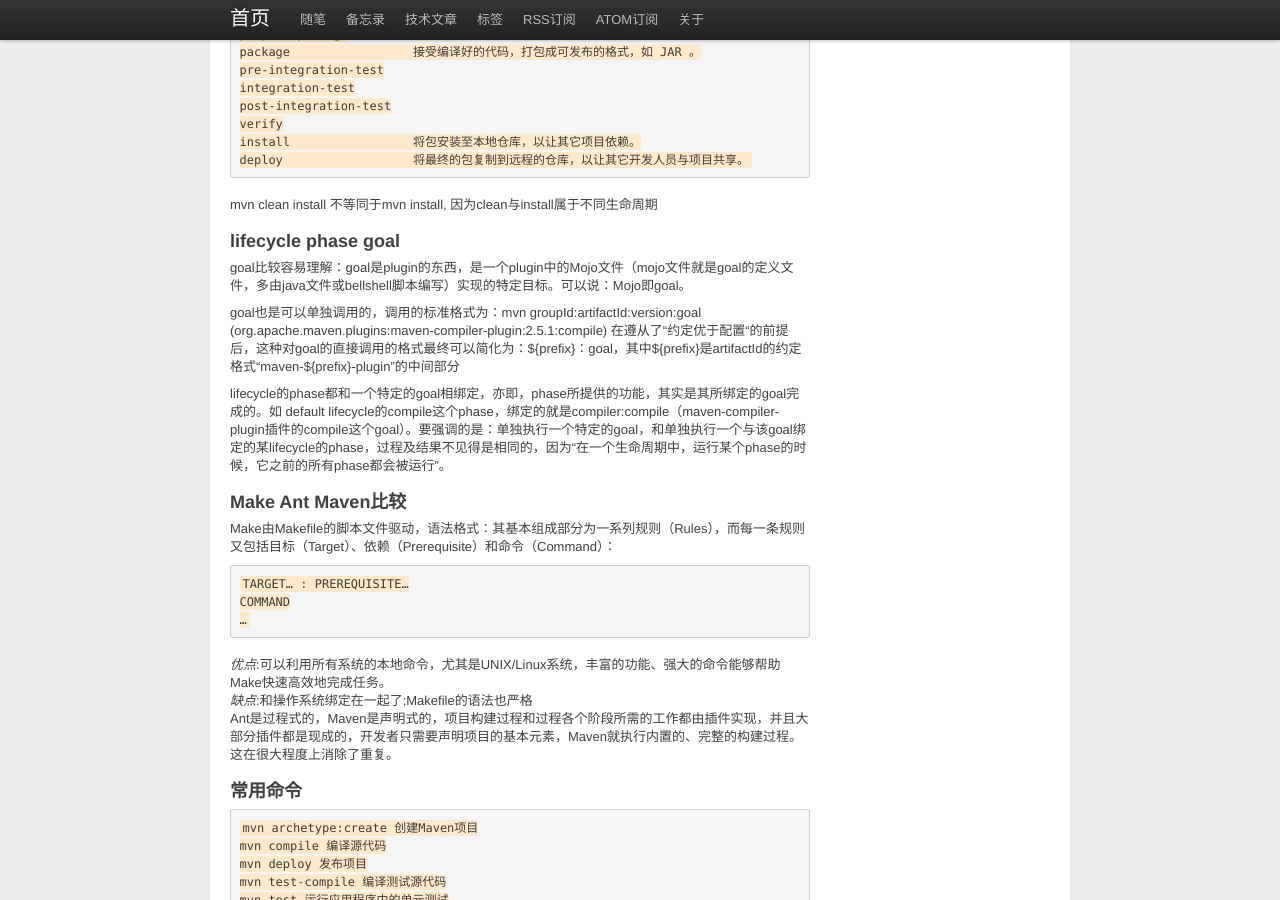
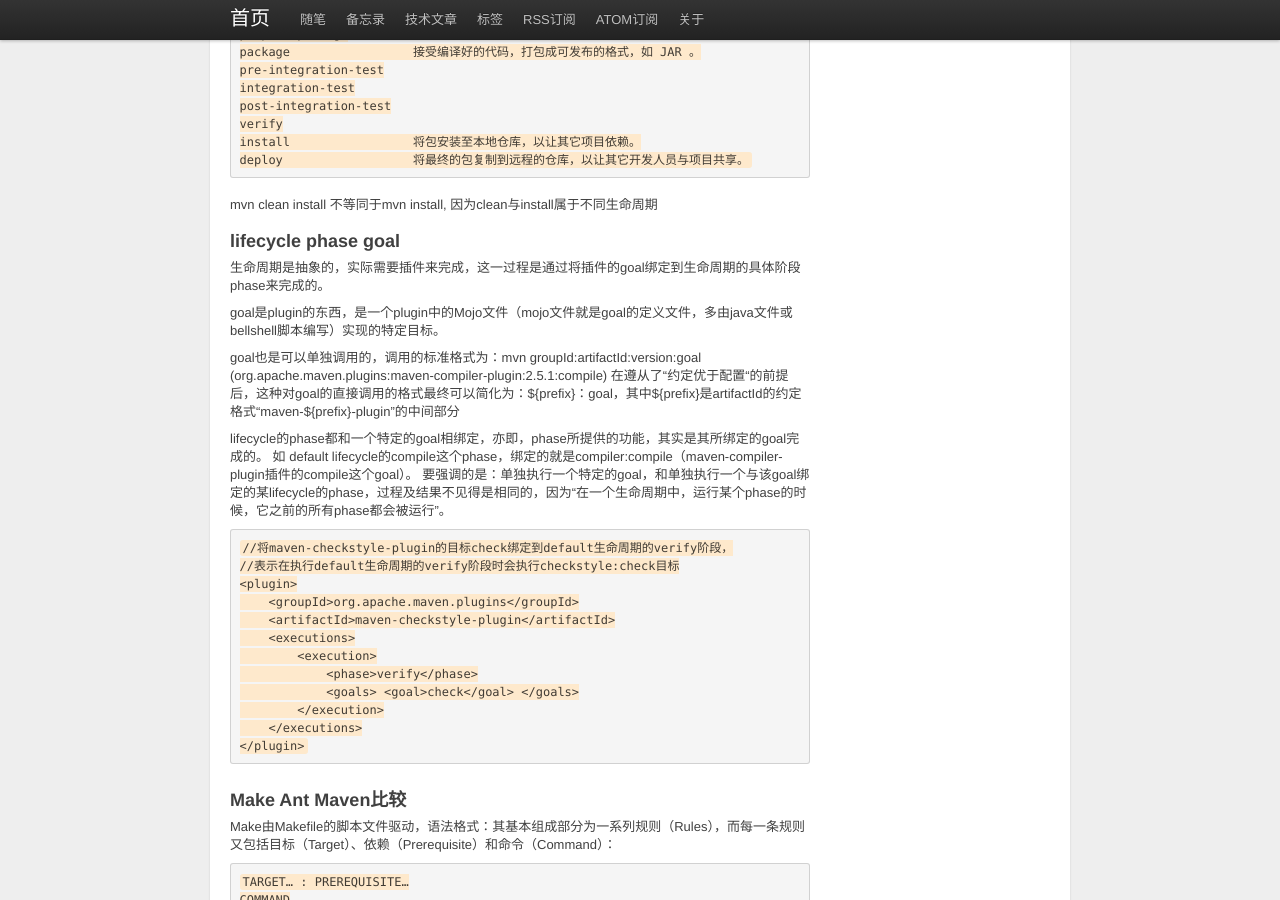
Before and after one commit to kkshare/kkshare.github.io, a Jekyll site: the page built from _posts/2016-04-12-maven.md, in a window 1280 px wide and 900 px high, scrolled down 3442 px. Built offline with Jekyll 4.4.1, drawn with Linux system fonts in a browser that asks for light colours; comment, search, counter and statistics services are not loaded; some of the changed text lies outside the part shown.

Commit message:
update something

````diff
--- a/_posts/2016-04-12-maven.md
+++ b/_posts/2016-04-12-maven.md
@@ -195,12 +195,30 @@ mvn clean install 不等同于mvn install, 因为clean与install属于不同生
 
 ### lifecycle phase goal
 
-goal比较容易理解：goal是plugin的东西，是一个plugin中的Mojo文件（mojo文件就是goal的定义文件，多由java文件或bellshell脚本编写）实现的特定目标。可以说：Mojo即goal。
+生命周期是抽象的，实际需要插件来完成，这一过程是通过将插件的goal绑定到生命周期的具体阶段phase来完成的。
+
+goal是plugin的东西，是一个plugin中的Mojo文件（mojo文件就是goal的定义文件，多由java文件或bellshell脚本编写）实现的特定目标。
 
 goal也是可以单独调用的，调用的标准格式为：mvn groupId:artifactId:version:goal (org.apache.maven.plugins:maven-compiler-plugin:2.5.1:compile) 在遵从了“约定优于配置“的前提后，这种对goal的直接调用的格式最终可以简化为：${prefix}：goal，其中${prefix}是artifactId的约定格式“maven-${prefix}-plugin”的中间部分
 
-lifecycle的phase都和一个特定的goal相绑定，亦即，phase所提供的功能，其实是其所绑定的goal完成的。如 default lifecycle的compile这个phase，绑定的就是compiler:compile（maven-compiler-plugin插件的compile这个goal）。要强调的是：单独执行一个特定的goal，和单独执行一个与该goal绑定的某lifecycle的phase，过程及结果不见得是相同的，因为“在一个生命周期中，运行某个phase的时候，它之前的所有phase都会被运行”。
+lifecycle的phase都和一个特定的goal相绑定，亦即，phase所提供的功能，其实是其所绑定的goal完成的。
+如 default lifecycle的compile这个phase，绑定的就是compiler:compile（maven-compiler-plugin插件的compile这个goal）。
+要强调的是：单独执行一个特定的goal，和单独执行一个与该goal绑定的某lifecycle的phase，过程及结果不见得是相同的，因为“在一个生命周期中，运行某个phase的时候，它之前的所有phase都会被运行”。
 
+```
+//将maven-checkstyle-plugin的目标check绑定到default生命周期的verify阶段，
+//表示在执行default生命周期的verify阶段时会执行checkstyle:check目标
+<plugin>
+    <groupId>org.apache.maven.plugins</groupId>
+    <artifactId>maven-checkstyle-plugin</artifactId>
+    <executions>
+        <execution>
+            <phase>verify</phase>
+            <goals> <goal>check</goal> </goals>
+        </execution>
+    </executions>
+</plugin>
+```
 ### Make Ant Maven比较
 
 Make由Makefile的脚本文件驱动，语法格式：其基本组成部分为一系列规则（Rules），而每一条规则又包括目标（Target）、依赖（Prerequisite）和命令（Command）：
@@ -281,3 +299,9 @@ Ant是过程式的，Maven是声明式的，项目构建过程和过程各个阶
             </resource>
         </resources>
     </build>
+
+* 利用maven的resources、filter和profile实现不同环境使用不同配置文件
+http://www.cnblogs.com/wangyang108/p/6030735.html
+maven filter可利用指定的xxx.properties中对应的key=value对资源文件中的${key}进行替换，最终把你的资源文件中的username=${key}替换成username=value
+maven profile可使用操作系统信息，jdk信息，文件是否存在，属性值等作为依据，来激活相应的profile，也可在编译阶段，通过mvn命令加参数 -PprofileId 来手工激活使用对应的profile
+结合filter和profile，我们就可以方便的在不同环境下使用不同的配制
````
Also changed, not shown: _posts/2016-04-12-database.md (+69 -21 lines), _posts/2016-04-12-shell.md (+13 -0 lines).
